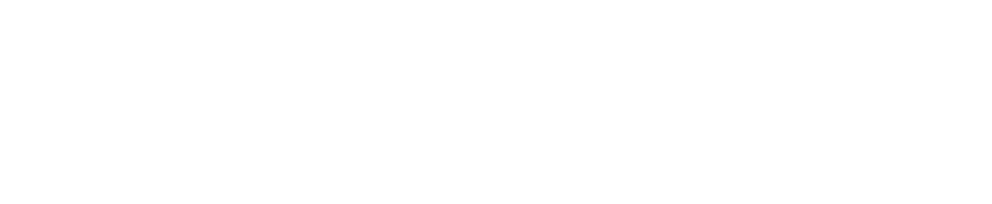
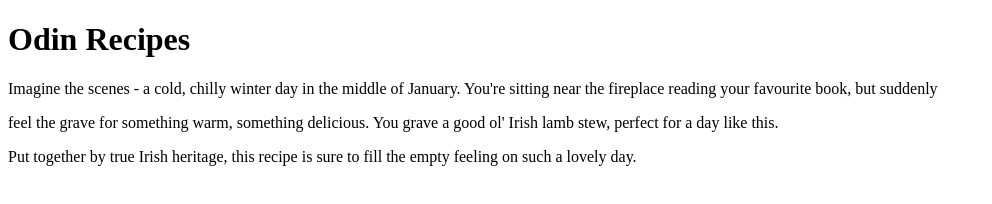
Before and after one commit to iRobSch/odin-recipes, a plain HTML site: page index.html in a window 1280 px wide. Shown: the whole page, without its empty margins (0-992 px from the left). Drawn offline with Linux system fonts and the light colour scheme.

Commit message:
Add main header and paragraphs

```diff
--- a/index.html
+++ b/index.html
@@ -4,5 +4,10 @@
         <meta charset="UTF-8">
         <title>iRobSch Recipes Assignments</title>
     </head>
-    <body></body>
+    <body>
+        <h1>Odin Recipes</h1>
+        <p>Imagine the scenes - a cold, chilly winter day in the middle of January. You're sitting near the fireplace reading your favourite book, but suddenly</p>
+        <p>feel the grave for something warm, something delicious. You grave a good ol' Irish lamb stew, perfect for a day like this.</p>
+        <p>Put together by true Irish heritage, <a>this recipe</a> is sure to fill the empty feeling on such a lovely day.</p>
+    </body>
 </html>
```
